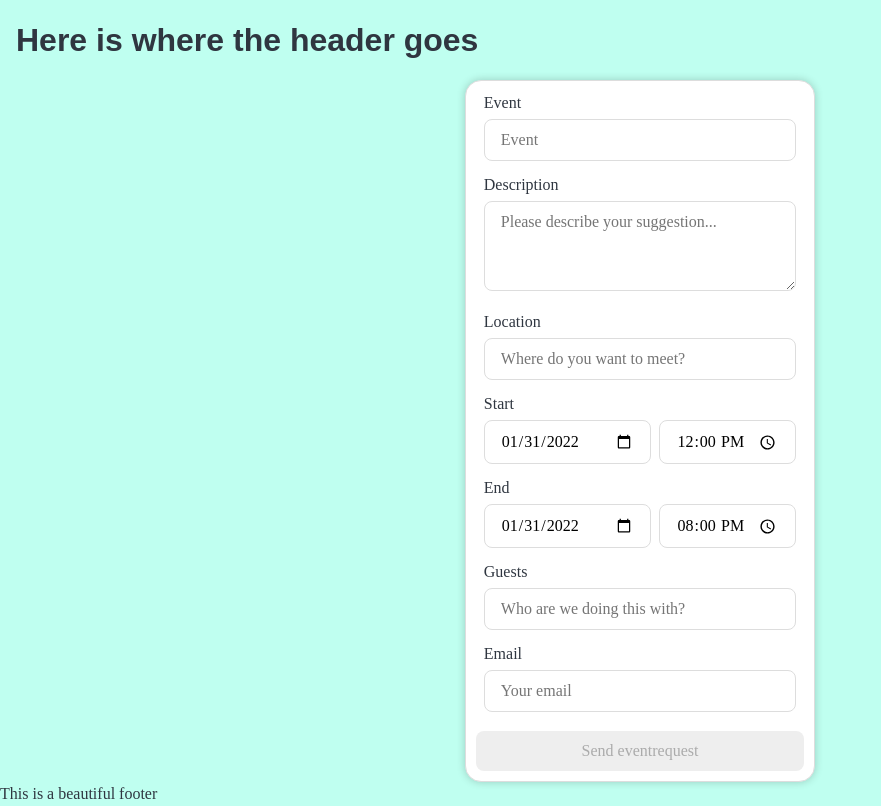
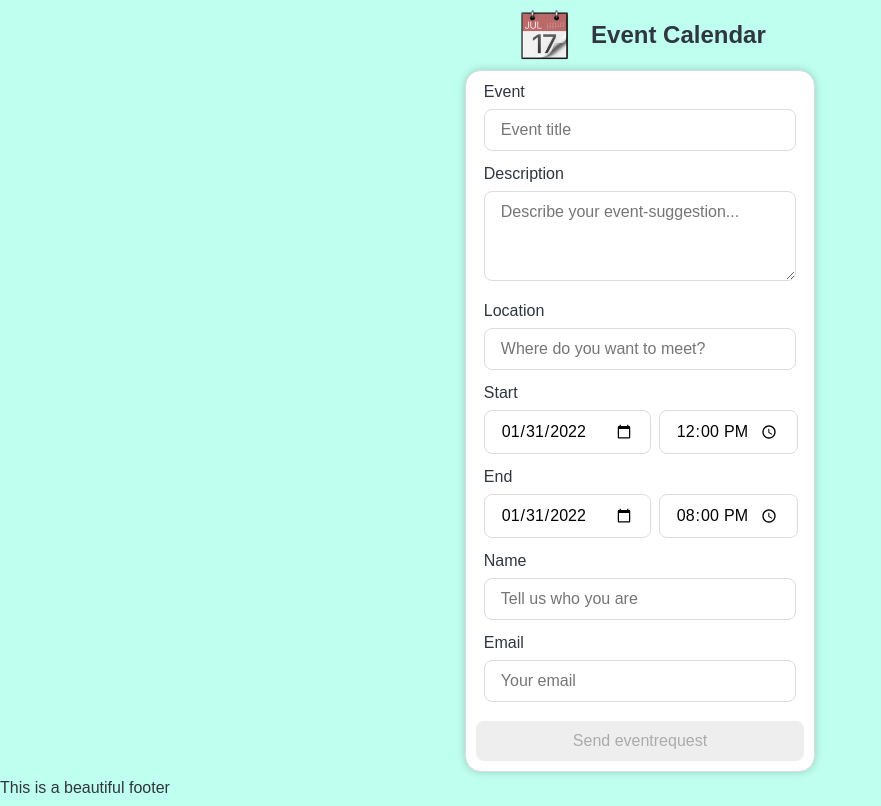
Before and after one commit to herv3us/Parents-Calendar, a React (Create React App) app in the folder frontend/: page / in a window 1280 px wide. Shown: the whole page, without its empty margins (0-881 px from the left). Built offline with nearby package versions, Linux system fonts and the light colour scheme.

Commit message:
changes to the header

```diff
--- a/frontend/src/components/header/Header.jsx
+++ b/frontend/src/components/header/Header.jsx
@@ -1,7 +1,30 @@
 import React from 'react';
+import logo from '../../img/cal.png';
+import styled from 'styled-components';
 
 function Header() {
-  return <h1>Here is where the header goes</h1>;
+  return (
+    <Head>
+      <Logo src={logo} alt="logo" />
+      <h2>Event Calendar</h2>
+    </Head>
+  );
 }
 
 export default Header;
+
+const Logo = styled.img`
+  max-height: 60px;
+`;
+
+const Head = styled.div`
+  display: flex;
+  flex-direction: row;
+  justify-content: center;
+  align-items: center;
+  padding: 0.3rem 1rem;
+
+  h2 {
+    margin-left: 1rem;
+  }
+`;
--- a/frontend/src/components/main/SuggestEvent.jsx
+++ b/frontend/src/components/main/SuggestEvent.jsx
@@ -73,7 +73,7 @@ function SuggestEvent() {
           <label htmlFor="event">Event</label>
           <input
             type="text"
-            placeholder="Event"
+            placeholder="Event title"
             id="event"
             value={title}
             onChange={(e) => setTitle(e.target.value)}
@@ -88,7 +88,7 @@ function SuggestEvent() {
             id="description"
             cols="20"
             rows="3"
-            placeholder="Please describe your suggestion..."
+            placeholder="Describe your event-suggestion..."
             value={description}
             onChange={(e) => setDescription(e.target.value)}
           ></textarea>
@@ -144,11 +144,11 @@ function SuggestEvent() {
           </DateWrapper>
         </InputWrapper>
         <InputWrapper>
-          <label htmlFor="guest">Guests</label>
+          <label htmlFor="guest">Name</label>
           <input
             type="text"
             id="guest"
-            placeholder="Who are we doing this with?"
+            placeholder="Tell us who you are"
             value={guest}
             onChange={(e) => setGuest(e.target.value)}
             onBlur={onBlurGuestHandler}
--- a/frontend/src/pages/HomePage.jsx
+++ b/frontend/src/pages/HomePage.jsx
@@ -4,6 +4,7 @@ import SuggestEvent from '../components/main/SuggestEvent';
 
 function HomePage() {
   const [isOpenLogin, setIsOpenLogin] = useState(false);
+  const [isOpenSuggestion, setIsOpenSuggestion] = useState(false);
 
   return (
     <div>
--- a/frontend/src/styles/globalStyles.js
+++ b/frontend/src/styles/globalStyles.js
@@ -5,12 +5,16 @@ export const GlobalStyle = createGlobalStyle`
 *, *::before, *::after {
   box-sizing: border-box;
 }
+
 * {
   margin: 0;
 }
+
 html, body {
   height: 100%;
 }
+
+
 body {
   line-height: 1.5;
   -webkit-font-smoothing: antialiased;
@@ -20,20 +24,25 @@ img, picture, video, canvas, svg {
   display: block;
   max-width: 100%;
 }
+
+
 input, button, textarea, select {
   font: inherit;
 }
 button {
   cursor: pointer;
 }
+
 p, h1, h2, h3, h4, h5, h6 {
   overflow-wrap: break-word;
 }
+
 #root, #__next {
   isolation: isolate;
 }
+
 body {
-    font-family: 'Bitter', serif;
+    font-family: sans-serif;
     background: ${COLORS.backgroundBG};
     display: flex;
     flex-direction: column;
```
Also changed, not shown: frontend/src/img/cal.png (added).
